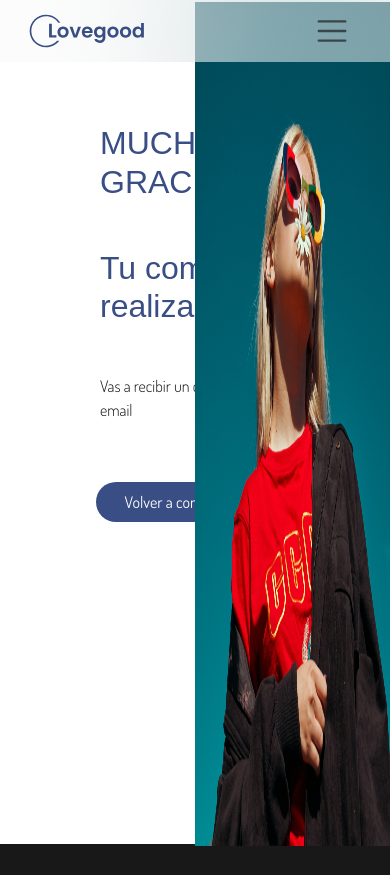
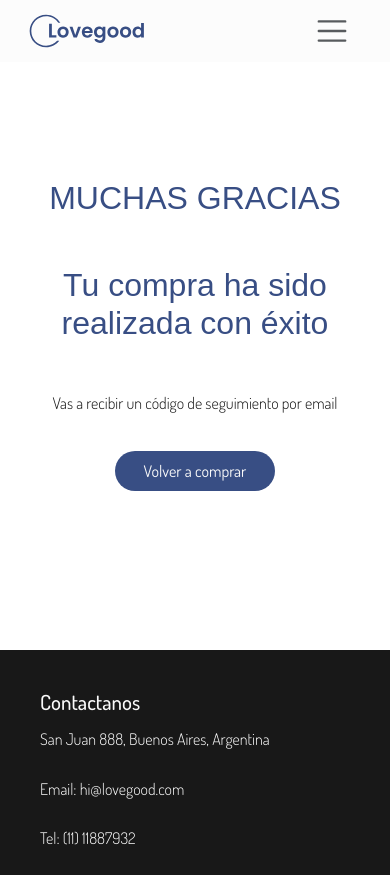
Before and after one commit to guasconialdana/PFGuasconiAldana, a plain HTML site: page pages/agradecimiento.html in a window 390 px wide. Shown: the top 875 px of the page. Drawn offline with nearby package versions, Linux system fonts and the light colour scheme; a web font is replaced by a local one.

Commit message:
media queries fixed

```diff
--- a/css/style.css
+++ b/css/style.css
@@ -71,6 +71,7 @@ header{
 }
 
 .floating-boys{
+    width: 100%;
     position: absolute;
     top: 10%;
     z-index: -1;
@@ -696,6 +697,32 @@ footer{
     width: 100%;
 }
 
+/* AGRADECIMIENTO */
+.congrats{
+    height: 100vh;
+    display: flex;
+    justify-content: center;
+    align-items: center;
+}
+
+.agradecimiento-img{
+    display: none;
+}
+
+.feedback-congrats{
+    margin: 0;
+    align-items: center;
+}
+
+.text-congrats{
+    text-align: center;
+}
+
+.feedback-congrats button{
+    margin: 0;
+}
+/* AGRADECIMIENTO */
+
 }
 
 
@@ -844,6 +871,14 @@ footer{
 
     /* CARRITO */
 
+    /* AGRADECIMIENTO */
+
+    .congrats{
+        height: fit-content;
+    }
+
+    /* AGRADECIMIENTO */
+
     /* FOOTER */
     footer{
        padding: 40px 40px;
--- a/pages/agradecimiento.html
+++ b/pages/agradecimiento.html
@@ -48,7 +48,7 @@
         <button class="primary-button">Volver a comprar</button>
     </a>
     </div>
-    <img src="../img/gracias.png" alt="chica con margarita">
+    <img src="../img/gracias.png" alt="chica con margarita" class="agradecimiento-img">
 </div>
 </main>
 <!-- FIN DEL MAIN -->
```
